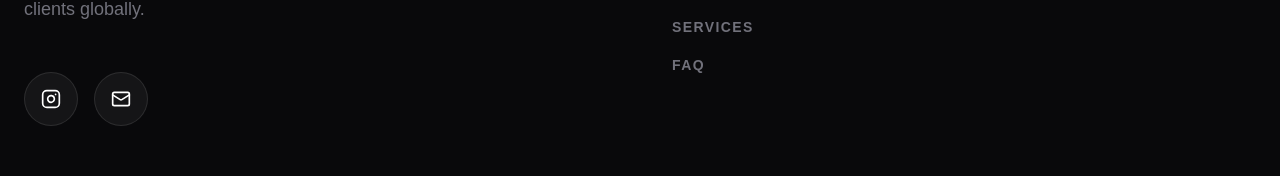
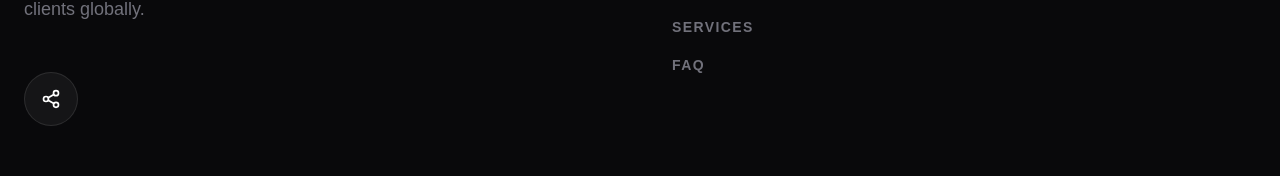
Before and after one commit to avoramedia/avora-site, a Next.js app: page / in a window 1280 px wide. Shown: the part 5291-5467 px from the top of the page. Built offline with nearby package versions, Linux system fonts and the light colour scheme.

Commit message:
Update page.tsx

```diff
--- a/app/page.tsx
+++ b/app/page.tsx
@@ -2,7 +2,15 @@
 import React, { useState, useEffect } from 'react';
 import { motion, AnimatePresence, useScroll, useSpring } from 'framer-motion';
 import {
-  ArrowUpRight, Smartphone, Video, Zap, Target, X, BarChart3, Plus, Share2, Instagram, Mail
+  ArrowUpRight,
+  Smartphone,
+  Video,
+  Zap,
+  Target,
+  X,
+  BarChart3,
+  Plus,
+  Share2
 } from 'lucide-react';
 
 const FAQItem = ({ question, answer }: { question: string; answer: string }) => {
@@ -249,13 +257,9 @@ export default function LandingPage() {
               </div>
               <p className="text-zinc-500 text-lg font-light leading-relaxed max-w-sm leading-none">Visuals that convert. Based in Maryland, serving clients globally.</p>
 
-              {/* SOCIAL LINKS */}
               <div className="flex gap-4 leading-none pt-4">
                 <a href="https://instagram.com/avora.media" target="_blank" className="p-4 bg-white/5 rounded-full border border-white/10 hover:bg-white/10 hover:border-white/40 transition-all leading-none">
-                  <Instagram size={20} />
-                </a>
-                <a href="mailto:drew@avoramedia.co" className="p-4 bg-white/5 rounded-full border border-white/10 hover:bg-white/10 hover:border-white/40 transition-all leading-none">
-                  <Mail size={20} />
+                  <Share2 size={20} />
                 </a>
               </div>
             </div>
@@ -275,7 +279,7 @@ export default function LandingPage() {
               <a href="mailto:drew@avoramedia.co" className="text-sm font-black uppercase tracking-widest text-zinc-500 leading-none hover:text-white transition-colors cursor-pointer block mb-4">
                 drew@avoramedia.co
               </a>
-              <p className="text-[10px] text-zinc-600 font-black uppercase tracking-widest">Available for Worldwide Travel</p>
+              <p className="text-[10px] text-zinc-600 font-black uppercase tracking-widest leading-none">Available for Worldwide Travel</p>
             </div>
           </div>
 
```
